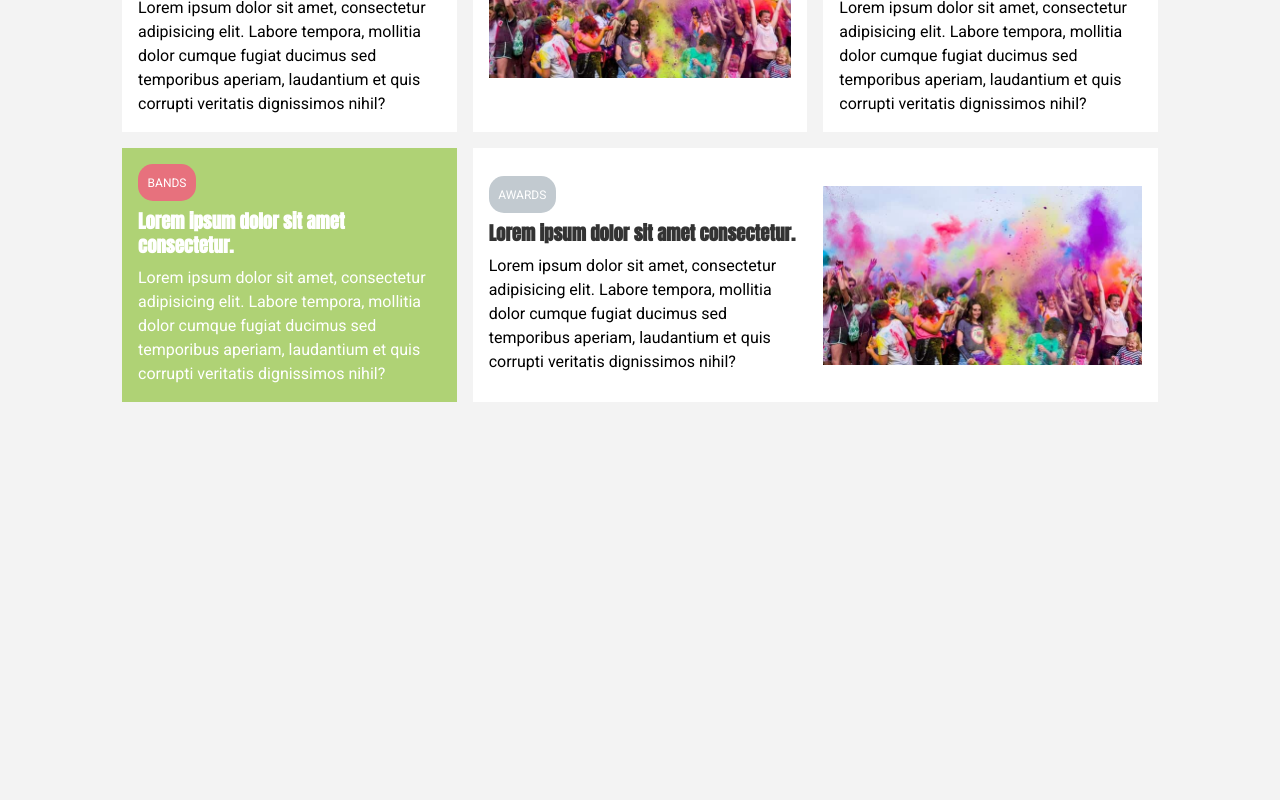
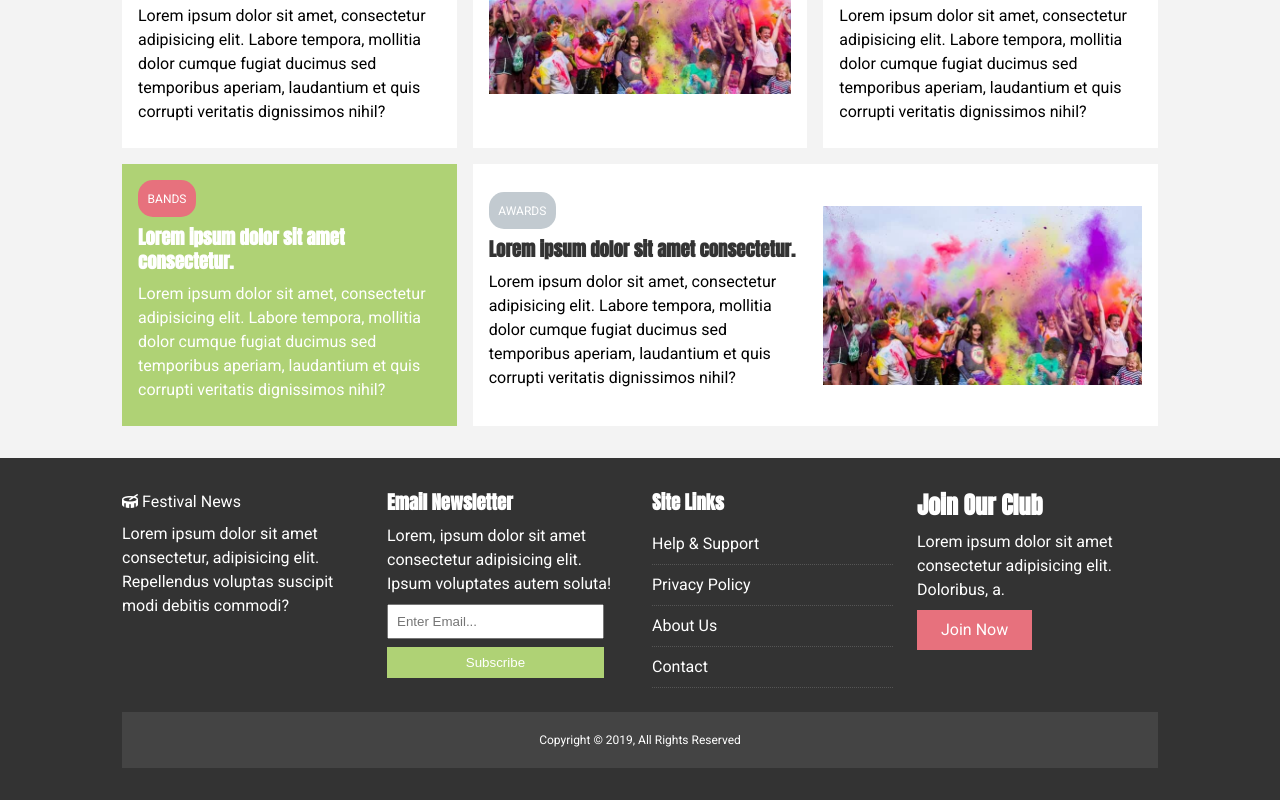
Before and after one commit to Geoff-Hignett/Festival-News, a plain HTML site: page index.html in a window 1280 px wide. Shown: the part 1201-2001 px from the top of the page. Before the commit the page ends 1635 px from the top, so only its background shows below. Drawn offline with Linux system fonts and the light colour scheme.

Commit message:
home page finished

```diff
--- a/css/style.css
+++ b/css/style.css
@@ -36,6 +36,10 @@ img {
 
 ul {
   list-style: none;
+}
+
+p {
+  margin: 0.5rem 0;
 }
 
 h1, h2, h3, h4, h5, h6 {
@@ -131,6 +135,15 @@ h1, h2, h3, h4, h5, h6 {
 .p-1 { padding: 1.5rem }
 .p-2 { padding: 2rem }
 .p-3 { padding: 3rem }
+
+.list li {
+  padding: 0.5rem 0;
+  border-bottom: #555 dotted 1px;
+}
+
+.list li a:hover {
+  color: var(--primary-color) !important;
+}
 
 /* Navigation */
 #main-nav {
@@ -236,3 +249,37 @@ h1, h2, h3, h4, h5, h6 {
 #home-articles .articles-container > *:last-child {
   grid-column: 2 / span 2;
 }
+
+/* Footer */
+#main-footer {
+  background: var(--dark-color);
+  color: #fff;
+}
+
+#main-footer a {
+  color: #fff;
+}
+
+#main-footer .footer-container {
+  display: grid;
+  grid-template-columns: repeat(4, 1fr);
+  grid-gap: 1.5rem;
+}
+
+#main-footer .footer-container > *:last-child {
+  background: #444;
+  grid-column: 1 / span 4;
+  padding: 0.5rem;
+  text-align: center;
+  font-size: 0.75rem;
+}
+
+#main-footer .footer-container input[type="email"] {
+  width: 90%;
+  padding: 0.5rem;
+  margin-bottom: 0.5rem;
+}
+
+#main-footer .footer-container input[type="submit"] {
+  width: 90%;
+}
--- a/index.html
+++ b/index.html
@@ -120,6 +120,44 @@
       </div>
     </div>
   </section>
+
+  <!-- Footer -->
+  <footer id="main-footer" class="py-2">
+    <div class="container footer-container">
+      <div>
+        <i class="fas fa-drum"></i> Festival News
+        <p>Lorem ipsum dolor sit amet consectetur, adipisicing elit. Repellendus voluptas suscipit modi debitis commodi?
+        </p>
+      </div>
+      <div>
+        <h3>Email Newsletter</h3>
+        <p>Lorem, ipsum dolor sit amet consectetur adipisicing elit. Ipsum voluptates autem soluta!</p>
+        <form>
+          <input type="email" placeholder="Enter Email...">
+          <input type="submit" value="Subscribe" class="btn btn-primary">
+        </form>
+      </div>
+      <div>
+        <h3>Site Links</h3>
+        <ul class="list">
+          <li><a href="#">Help & Support</a></li>
+          <li><a href="#">Privacy Policy</a></li>
+          <li><a href="#">About Us</a></li>
+          <li><a href="#">Contact</a></li>
+        </ul>
+      </div>
+      <div>
+        <h2>Join Our Club</h2>
+        <p>Lorem ipsum dolor sit amet consectetur adipisicing elit. Doloribus, a.</p>
+        <a href="#" class="btn btn-secondary">Join Now</a>
+      </div>
+      <div>
+        <p>
+          Copyright &copy; 2019, All Rights Reserved
+        </p>
+      </div>
+    </div>
+  </footer>
 </body>
 
 </html>
```
